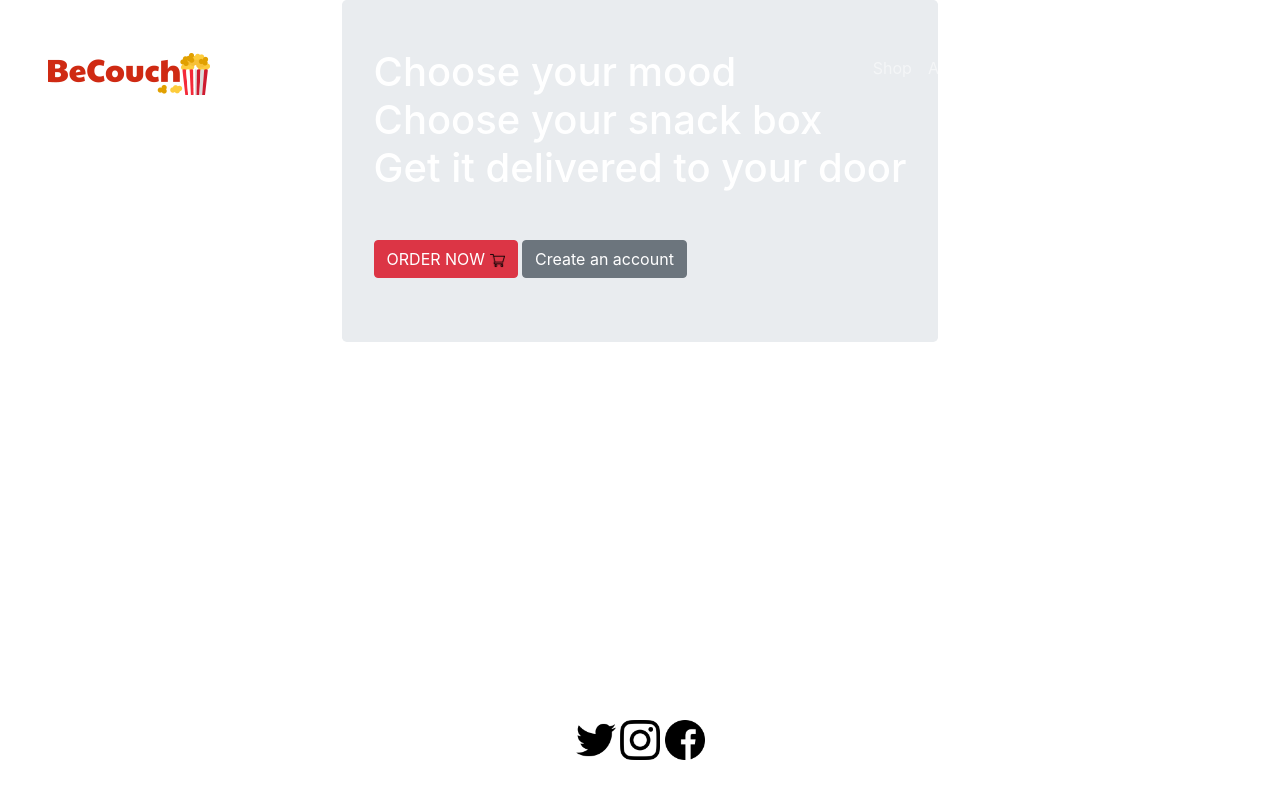
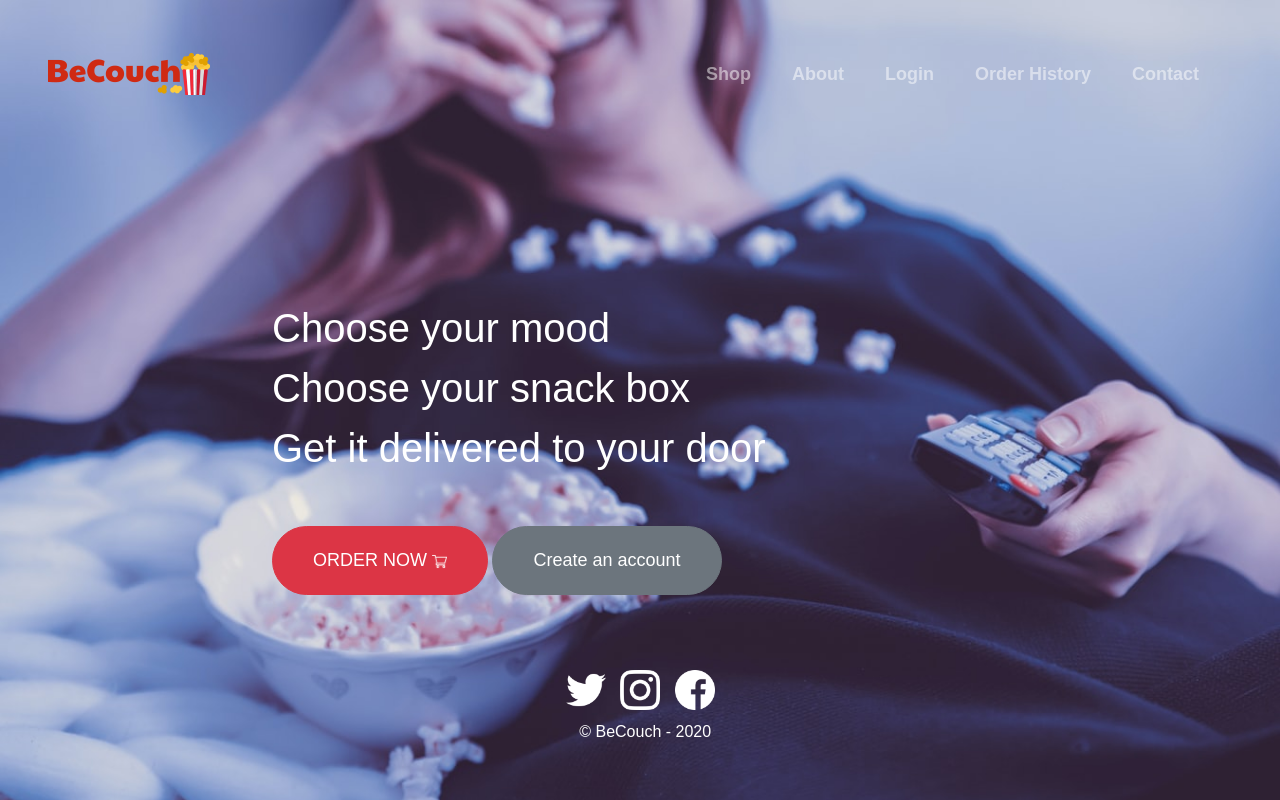
Before and after one commit to Steeeeeph/the-startup, a plain HTML site: page html/index.html in a window 1280 px wide. Drawn offline with nearby package versions, Linux system fonts and the light colour scheme.

Commit message:
restoring style css files

```diff
--- a/css/style.css
+++ b/css/style.css
@@ -1 +1,67 @@
-/* No CSS *//*# sourceMappingURL=style.css.map */
+#backgroundImage {
+    position: absolute;
+    background-image: url("../images/couch.jpeg");
+    background-repeat: no-repeat;
+    background-position: center fixed;
+    background-size: cover;
+  }
+
+  header,
+  body,
+  footer {
+    font-family: sans-serif;
+  }
+
+  #backgroundImage {
+    height: 100%;
+    width: 100%;
+  }
+
+  .nav-item {
+    padding: 5px 25px 0 0;
+    font-size: large;
+    font-weight: 800;
+  }
+
+  .jumbotron {
+    height: 300px;
+    width: 800px;
+    /*
+    background: rgba(204, 204, 204, 0.5);
+    */
+    background: none;
+  }
+
+  .btn {
+    border-radius: 2em;
+    box-sizing: border-box;
+    text-decoration: bolder;
+    font-weight: 500;
+    font-size: large;
+    color: #ffffff;
+    padding: 20px 40px 20px 40px;
+  }
+
+  .h1 {
+    line-height: 1.5;
+  }
+
+  footer {
+    position: fixed;
+    height: 80px;
+    width: 93%;
+    margin: 0 0 50px 50px;
+  }
+
+  .logos {
+    filter: invert(100%);
+    margin: 0 10px 10px 0;
+  }
+
+  #cart {
+    filter: invert(100%);
+  }
+
+  @media only screen and (max-width: 1800px) {
+  }
+  /* No CSS *//*# sourceMappingURL=landing.css.map */
```
Also changed, not shown: 1 other file.
